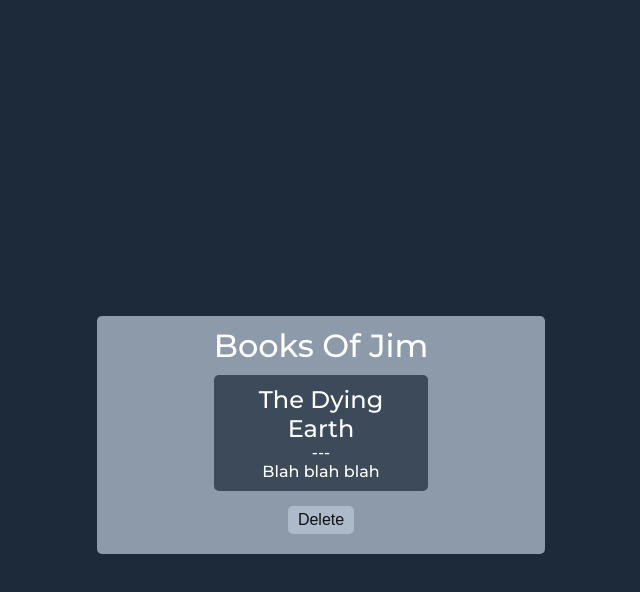
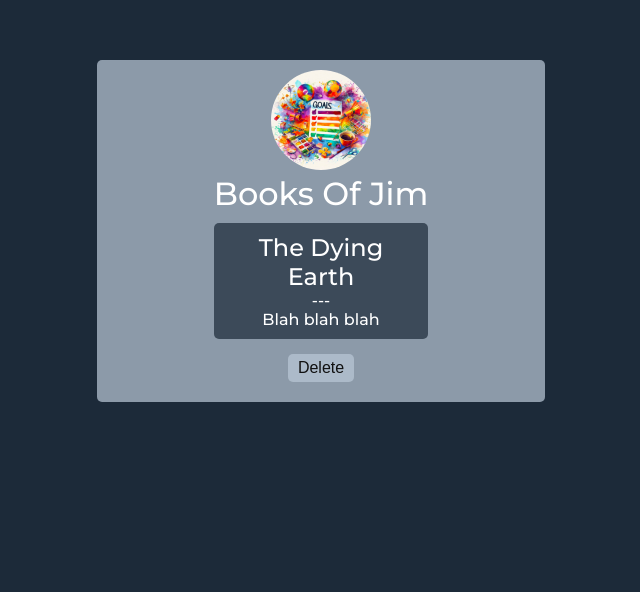
Before and after one commit to giacomo9999/react-and-ts_240103, a React (Vite) app: page / in a window 1280 px wide. Shown: the part 196-788 px from the top of the page, without its empty margins (319-959 px from the left). Built offline with nearby package versions, Linux system fonts and the light colour scheme.

Commit message:
Added Header component.

```diff
--- a/index.html
+++ b/index.html
@@ -2,7 +2,6 @@
 <html lang="en">
   <head>
     <meta charset="UTF-8" />
-    <link rel="icon" type="image/svg+xml" href="/vite.svg" />
     <meta name="viewport" content="width=device-width, initial-scale=1.0" />
     <title>React + Typescript</title>
 
--- a/src/App.tsx
+++ b/src/App.tsx
@@ -1,8 +1,14 @@
 import Book from "./components/Book.tsx";
+import Header from "./components/Header.tsx";
+import goalsImg from "./assets/goals.jpg";
 
 export default function App() {
   return (
     <div className="container-outer">
+      <Header image={{ src: goalsImg, alt: "A list of goals" }}>
+        <h1>My Reading Goals</h1>
+      </Header>
+
       <h1>Books Of Jim</h1>
       <Book title="The Dying Earth">
         <p>Blah blah blah</p>
--- /dev/null
+++ b/src/components/Header.tsx
@@ -0,0 +1,11 @@
+import { PropsWithChildren } from "react";
+
+type HeaderProps = PropsWithChildren<{ image: { src: string; alt: string } }>;
+
+export default function Header({ image: { src, alt } }: HeaderProps) {
+  return (
+    <header>
+      <img src={src} alt={alt} />
+    </header>
+  );
+}
--- a/src/index.css
+++ b/src/index.css
@@ -58,6 +58,12 @@ p {
   /* padding: 0; */
 }
 
+img {
+  height: 100px;
+  width: 100px;
+  border-radius: 50%;
+}
+
 .dark {
   color: black;
 }
@@ -65,7 +71,7 @@ p {
 .container-outer {
   width: 35%;
   padding: 10px;
-  margin: 40% auto 10px;
+  margin: 20% auto 10px;
   background-color: #8c9aa9;
   border-radius: 5px;
 }
```
Also changed, not shown: src/components/Book.tsx (+2 -5 lines), src/assets/goals.jpg (added).
